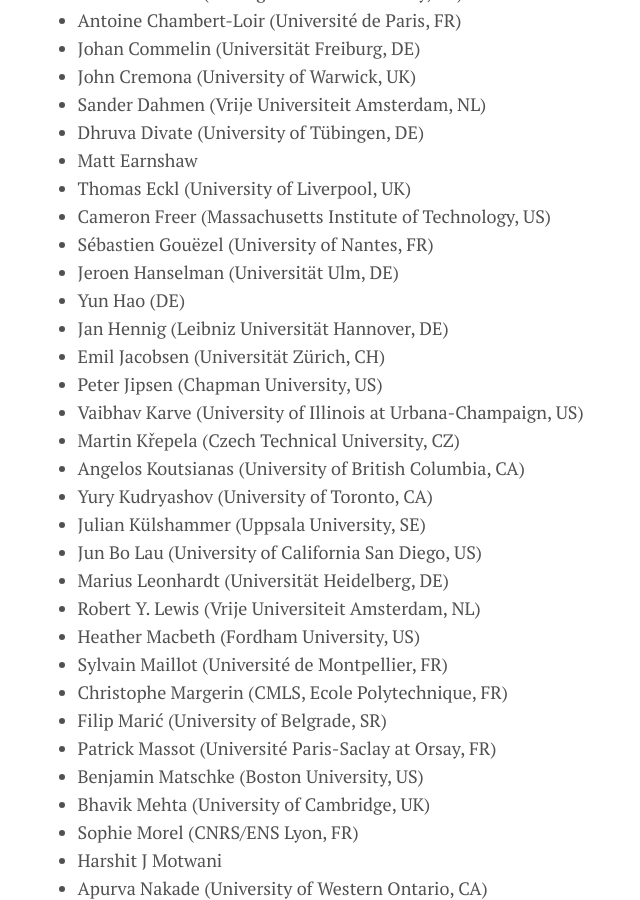
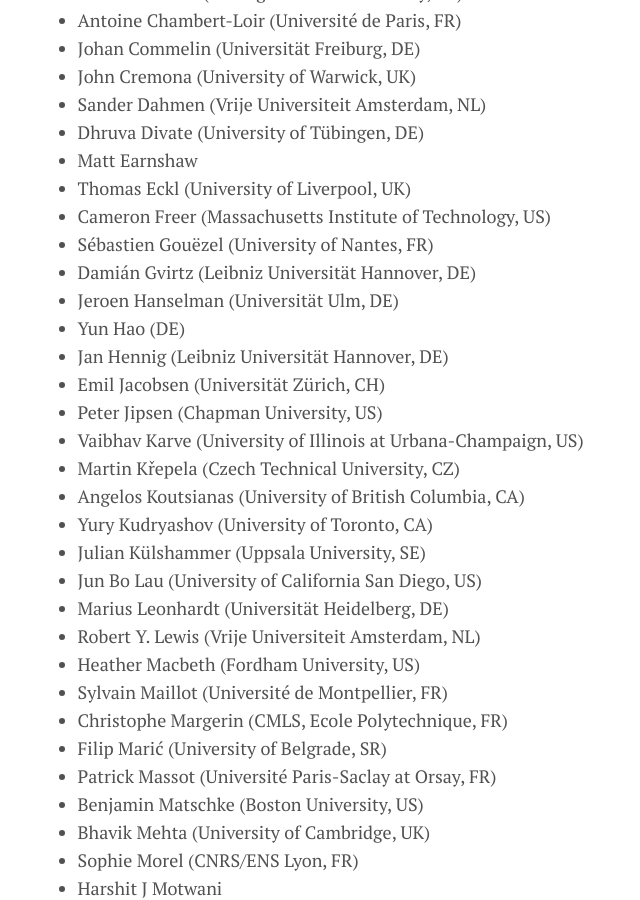
Before and after one commit to leanprover-community/lftcm2020, a Jekyll site: the page built from docs/participants.md, in a window 1280 px wide and 900 px high, scrolled down 890 px. Shown: the whole window, without its empty margins (295-935 px from the left). Built offline with Jekyll 4.4.1, drawn with Linux system fonts in a browser that asks for light colours.

Commit message:
Add name to participants.md

```diff
--- a/docs/participants.md
+++ b/docs/participants.md
@@ -47,6 +47,7 @@
 * Thomas Eckl (University of Liverpool, UK)
 * Cameron Freer (Massachusetts Institute of Technology, US)
 * Sébastien Gouëzel (University of Nantes, FR)
+* Damián Gvirtz (Leibniz Universität Hannover, DE)
 * Jeroen Hanselman (Universität Ulm, DE)
 * Yun Hao (DE)
 * Jan Hennig (Leibniz Universität Hannover, DE)
```
